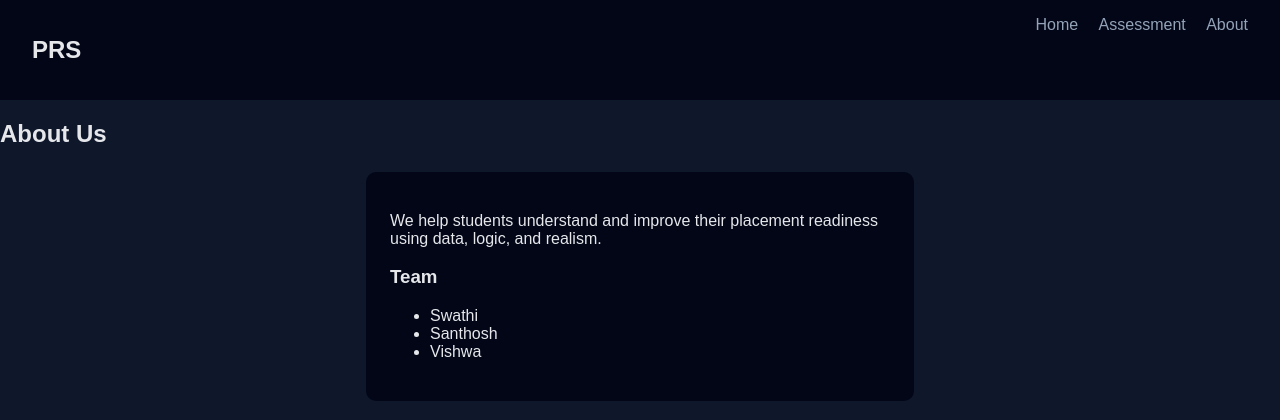
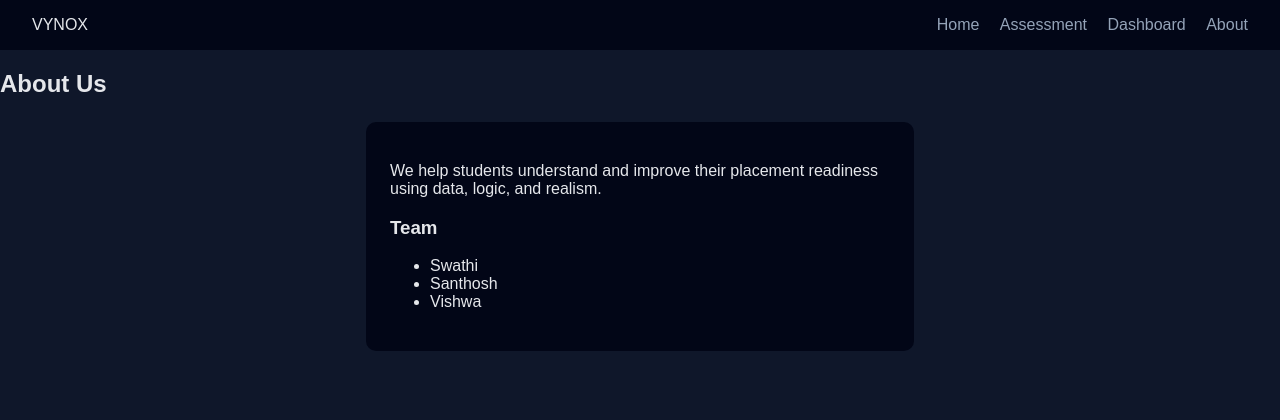
Before and after one commit to Vishwa-0/Placement-Readiness, a Flask app: page /about in a window 1280 px wide. Shown: the top 420 px of the page. Run offline with Flask 3, Linux system fonts and the light colour scheme; parts of the project's set-up code (start-up, migrations or seed data) failed here and were passed over.

Commit message:
Update base.html

```diff
--- a/templates/base.html
+++ b/templates/base.html
@@ -2,15 +2,16 @@
 <html lang="en">
 <head>
     <meta charset="UTF-8">
-    <title>Placement Readiness System</title>
+    <title>VYNOX</title>
     <link rel="stylesheet" href="{{ url_for('static', filename='css/style.css') }}">
 </head>
 <body>
 <nav>
-        <h2>PRS</h2>
-        <div>
+    <div class="logo">VYNOX</div>
+    <div class="nav-links">
         <a href="/">Home</a>
         <a href="/assessment">Assessment</a>
+        <a href="/dashboard">Dashboard</a>
         <a href="/about">About</a>
     </div>
 </nav>
@@ -18,5 +19,7 @@
 <main>
     {% block content %}{% endblock %}
 </main>
+
+<script src="{{ url_for('static', filename='js/main.js') }}"></script>
 </body>
 </html>
```
Lines whose indentation alone changed are shown as unchanged.
